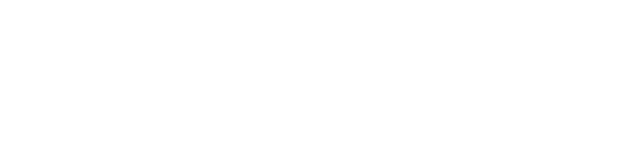
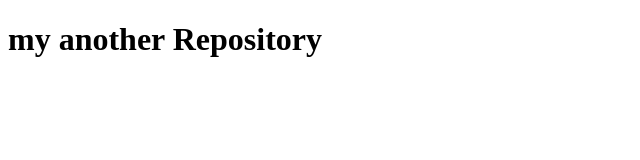
Before and after one commit to arhaam-ashik/my-another-repo, a plain HTML site: page index.html in a window 1280 px wide. Shown: the whole page, without its empty margins (0-640 px from the left). Drawn offline with Linux system fonts and the light colour scheme.

Commit message:
header add

```diff
--- a/index.html
+++ b/index.html
@@ -7,6 +7,6 @@
     <title>My Another Repository</title>
 </head>
 <body>
-
+    <h1>my another Repository</h1>
 </body>
 </html>
```
